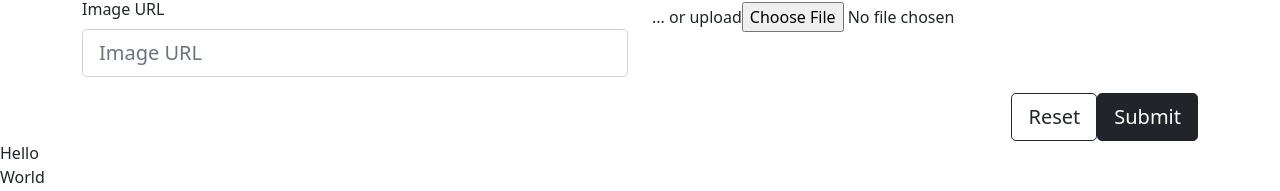
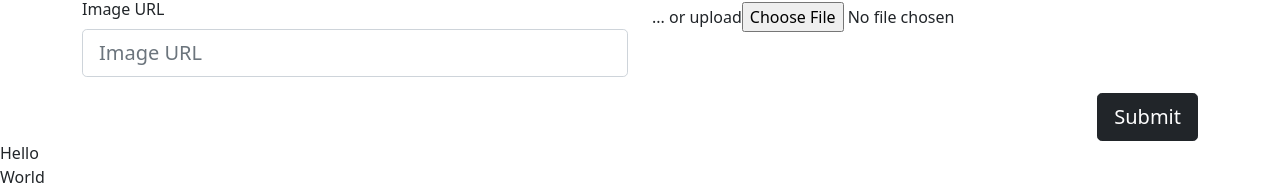
Before and after one commit to tom-saetran/Amazonica-frontend, a React (Create React App) app: page /add in a window 1280 px wide. Shown: the part 371-562 px from the top of the page. Built offline with nearby package versions, Linux system fonts and the light colour scheme.

Commit message:
Update Add.jsx

```diff
--- a/src/views/Add.jsx
+++ b/src/views/Add.jsx
@@ -60,9 +60,6 @@ class Add extends React.Component {
                         </Row>
                     </Form.Group>
                     <Form.Group className="d-flex mt-3 justify-content-end">
-                        <Button type="reset" size="lg" variant="outline-dark">
-                            Reset
-                        </Button>
                         <Button type="submit" size="lg" variant="dark">
                             Submit
                         </Button>
```
